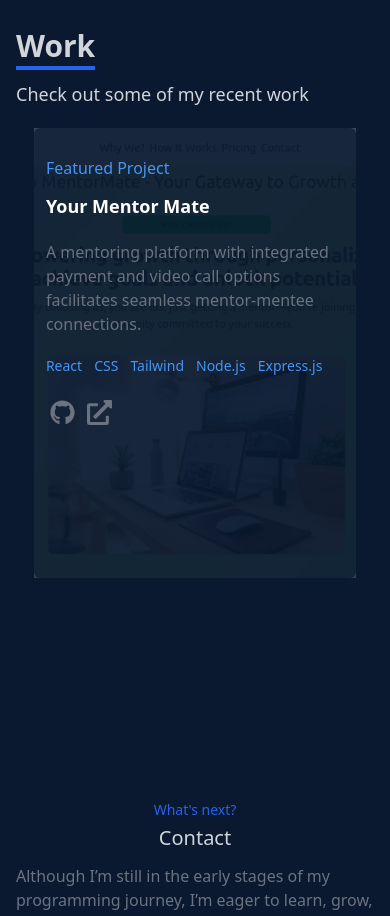
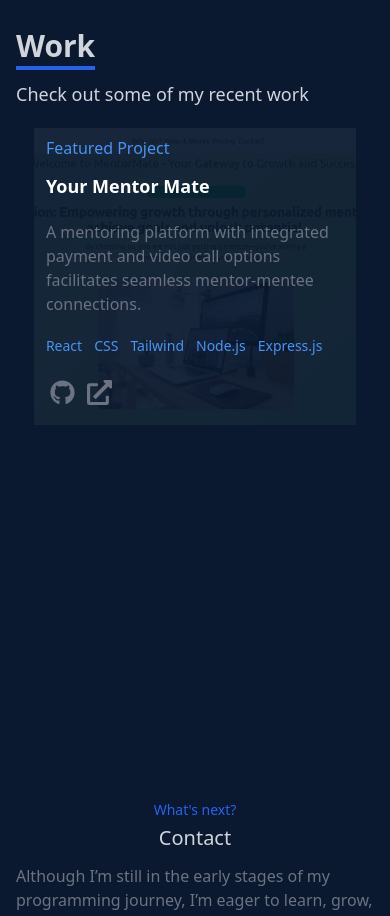
Before and after one commit to Milos191405/Portfolio-React, a React (Vite) app: page /work in a window 390 px wide. Shown: the part 2640-3556 px from the top of the page. Built offline with nearby package versions, Linux system fonts and the light colour scheme.

Commit message:
fixing work on small screen

```diff
--- a/src/components/Work.jsx
+++ b/src/components/Work.jsx
@@ -44,11 +44,11 @@ function Work() {
           <article
             key={index}
             id="work"
-            className="relative grid grid-cols-2 grid-rows-1 h-[450px] w-[90%] mx-auto mb-1"
+            className="relative    w-[90%] mx-auto mb-1  "
           >
-               {/* First div (Background Image) */}
+            {/* First div (Background Image) */}
             <div
-              className="col-span-2 row-span-1 opacity-20 bg-cover h-[100%]  hover:opacity-55"
+              className="absolute top-0 left-0 right-0 bottom-0 opacity-20 bg-cover h-full w-full hover:opacity-55"
               style={{
                 backgroundImage: `url(${project.backgroundImage})`, // Set dynamic background image
                 backgroundPosition: "center",
@@ -64,7 +64,7 @@ function Work() {
             </div>
             {/* Second div (Content) */}
             <div
-              className="col-span-2 row-span-1 absolute flex justify-center pt-5 h-full items-center rounded-md z-10"
+              className="relative flex justify-center items-center h-full w-full z-10 "
               style={{ backgroundColor: "var(--bg-primary)" }}
             >
               <div className="flex flex-col text-white px-3 h-[100%]">
@@ -93,7 +93,7 @@ function Work() {
                         target="_blank"
                         rel="noopener noreferrer"
                         aria-label={label}
-                        className="flex p-1 text-text-primary hover:scale-105 transition-transform duration-300"
+                        className="flex p-1 pb-5 text-text-primary hover:scale-105 transition-transform duration-300"
                       >
                         {icon}
                       </a>
```
